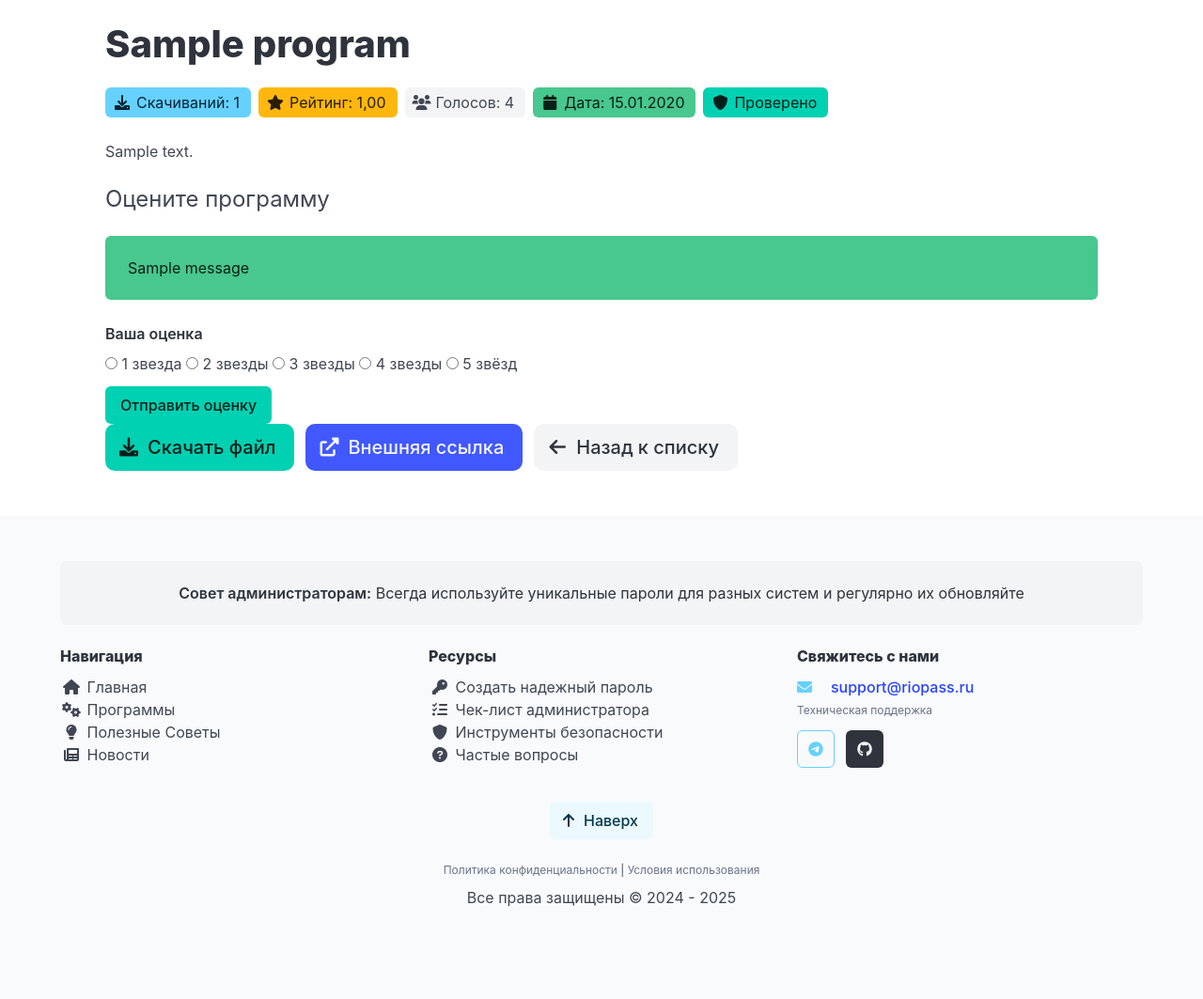
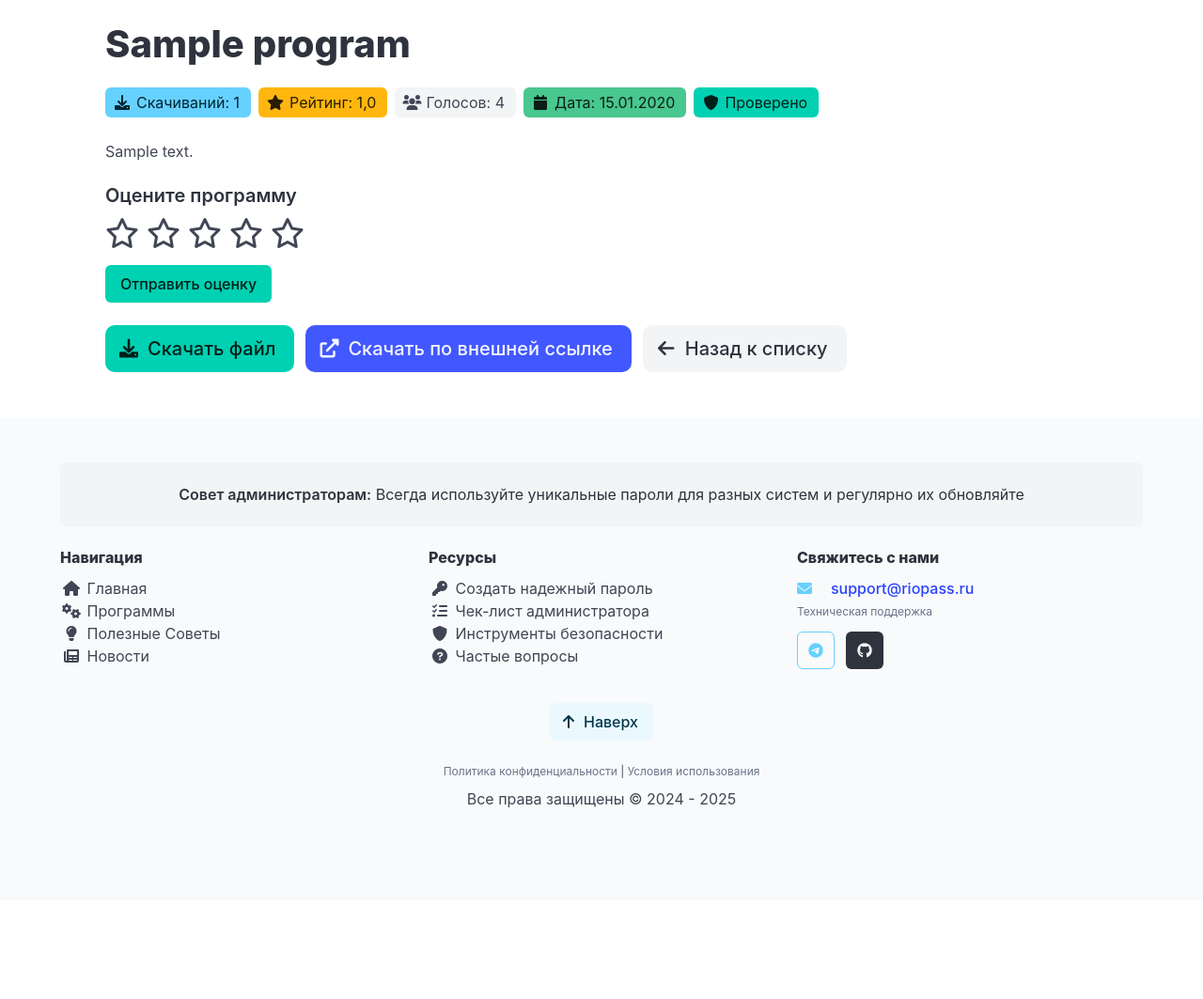
Before and after one commit to 1517mb/cat_time_bot, a Django app: template src/templates/content/program_detail.html in a window 1280 px wide. Shown: the part 124-1187 px from the top of the page at 94% size. After the commit the page ends 984 px from the top, so only its background shows below. Run offline with Django 5.2, Linux system fonts and the light colour scheme; the template is opened without the code that fills it: values that come from a table or form of the project are taken from there, others are empty; tables that the repository leaves empty hold one stand-in row (values such as "Sample post"); one stand-in notice (Sample message) is shown; some libraries are stand-ins or nearby versions.

Commit message:
Fix vote rating, update stars

```diff
--- a/src/templates/content/program_detail.html
+++ b/src/templates/content/program_detail.html
@@ -29,7 +29,7 @@
                         <span class="icon">
                             <i class="fas fa-star"></i>
                         </span>
-                        <span class="current-rating">Рейтинг: {{ program.rating }}</span>
+                        <span class="current-rating">Рейтинг: {{ program.rating|floatformat:1 }}</span>
                     </span>
                     {% if program.ratings_count > 0 %}
                         <span class="tag is-light">
@@ -60,44 +60,29 @@
                 </div>
 
                 <!-- Форма для оценки -->
-                <div class="rating-section">
-                    <h2 class="subtitle is-4">Оцените программу</h2>
+                <div class="rating-section mt-5">
+                    <h3 class="title is-5 has-text-weight-semibold mb-3">Оцените программу</h3>
+
                     {% if has_voted %}
-                        <div class="notification is-info">
-                            {% if vote_method == 'cookie' %}
-                                Вы уже оценили эту программу (по куки). Спасибо!
-                            {% elif vote_method == 'ip' %}
-                                Вы уже оценили эту программу (по IP). Спасибо!
-                            {% else %}
-                                Вы уже оценили эту программу. Спасибо!
-                            {% endif %}
+                        <div class="notification is-info is-light">
+                            Спасибо, ваш голос учтён!
                         </div>
                     {% else %}
-                        {% if messages %}
-                            {% for message in messages %}
-                                <div class="notification is-{{ message.tags }}">
-                                    {{ message }}
-                                </div>
-                            {% endfor %}
-                        {% endif %}
-
                         <form method="post" class="rating-form">
                             {% csrf_token %}
                             <div class="field">
-                                <label class="label">{{ rating_form.rating.label }}</label>
                                 <div class="control">
-                                    {% for radio in rating_form.rating %}
-                                        <label class="radio">
-                                            {{ radio.tag }}
-                                            {{ radio.choice_label }}
-                                        </label>
-                                    {% endfor %}
+                                    <div class="rating-stars is-flex is-align-items-center" data-selected="0" style="gap: 0.5rem;">
+                                        {% for i in "12345" %}
+                                            <label style="cursor:pointer;">
+                                                <input type="radio" name="rating" value="{{ forloop.counter }}" style="display:none;">
+                                                <i class="far fa-star fa-2x" data-value="{{ forloop.counter }}"></i>
+                                            </label>
+                                        {% endfor %}
+                                    </div>
                                 </div>
-                                {% if rating_form.rating.errors %}
-                                    <p class="help is-danger">{{ rating_form.rating.errors }}</p>
-                                {% endif %}
                             </div>
-                            <div class="field">
+                            <div class="field mt-4">
                                 <div class="control">
                                     <button type="submit" class="button is-primary">Отправить оценку</button>
                                 </div>
@@ -106,32 +91,26 @@
                     {% endif %}
                 </div>
 
-                <div class="download-buttons buttons">
+                <!-- Кнопки -->
+                <div class="buttons mt-5">
                     {% if program.file %}
-                        <a href="{{ program.file.url }}" class="button is-primary is-medium">
-                            <span class="icon">
-                                <i class="fas fa-download"></i>
-                            </span>
+                        <a href="{{ program.file.url }}" class="button is-primary is-medium" download>
+                            <span class="icon"><i class="fas fa-download"></i></span>
                             <span>Скачать файл</span>
                         </a>
                     {% endif %}
 
                     {% if program.external_download_link %}
-                        <a href="{{ program.external_download_link }}" class="button is-link is-medium" target="_blank">
-                            <span class="icon">
-                                <i class="fas fa-external-link-alt"></i>
-                            </span>
-                            <span>Внешняя ссылка</span>
+                        <a href="{{ program.external_download_link }}" class="button is-link is-medium" target="_blank" rel="noopener noreferrer">
+                            <span class="icon"><i class="fas fa-external-link-alt"></i></span>
+                            <span>Скачать по внешней ссылке</span>
                         </a>
                     {% endif %}
 
                     <a href="{% url 'content:program_list' %}" class="button is-light is-medium">
-                        <span class="icon">
-                            <i class="fas fa-arrow-left"></i>
-                        </span>
+                        <span class="icon"><i class="fas fa-arrow-left"></i></span>
                         <span>Назад к списку</span>
                     </a>
-                </div>
             </div>
         </div>
     </div>
@@ -140,12 +119,38 @@
 
 {% block extra_scripts %}
 <script>
-    // Подсветка активного пункта меню
-    document.addEventListener('DOMContentLoaded', function() {
-        const newsLink = document.querySelector('a[href*="content"]');
-        if (newsLink) {
-            newsLink.classList.add('is-active');
+document.addEventListener('DOMContentLoaded', function() {
+    const ratingStars = document.querySelector('.rating-stars');
+    if (ratingStars) {
+        const stars = ratingStars.querySelectorAll('i');
+        let selected = 0;
+
+        stars.forEach(star => {
+            star.addEventListener('mouseover', function() {
+                highlightStars(parseInt(this.dataset.value));
+            });
+            star.addEventListener('mouseout', function() {
+                highlightStars(selected);
+            });
+            star.addEventListener('click', function() {
+                selected = parseInt(this.dataset.value);
+                ratingStars.querySelector(`input[value="${selected}"]`).checked = true;
+                highlightStars(selected);
+            });
+        });
+
+        function highlightStars(count) {
+            stars.forEach(star => {
+                if (parseInt(star.dataset.value) <= count) {
+                    star.classList.add('fas');
+                    star.classList.remove('far');
+                } else {
+                    star.classList.add('far');
+                    star.classList.remove('fas');
+                }
+            });
         }
-    });
+    }
+});
 </script>
 {% endblock %}
```
